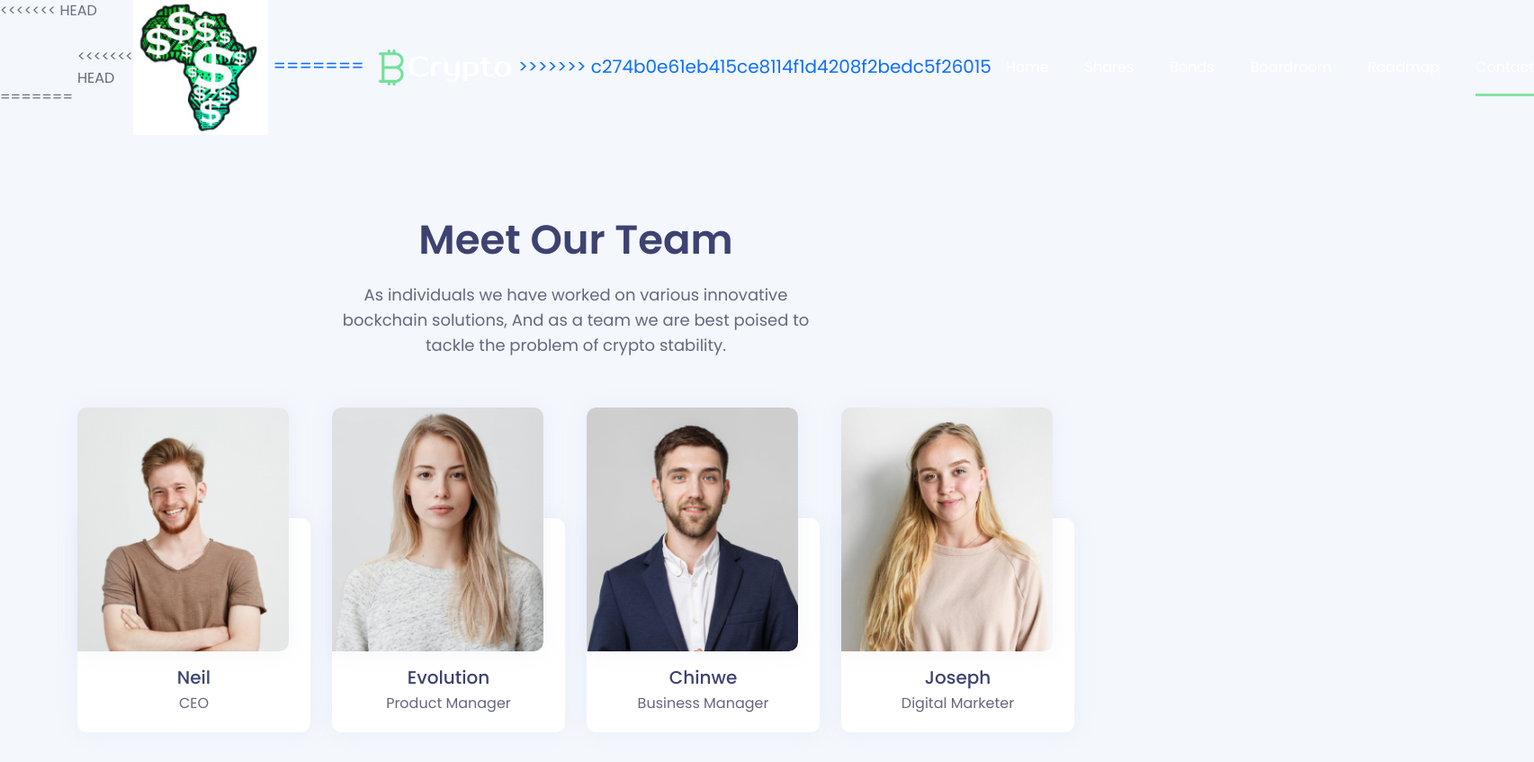
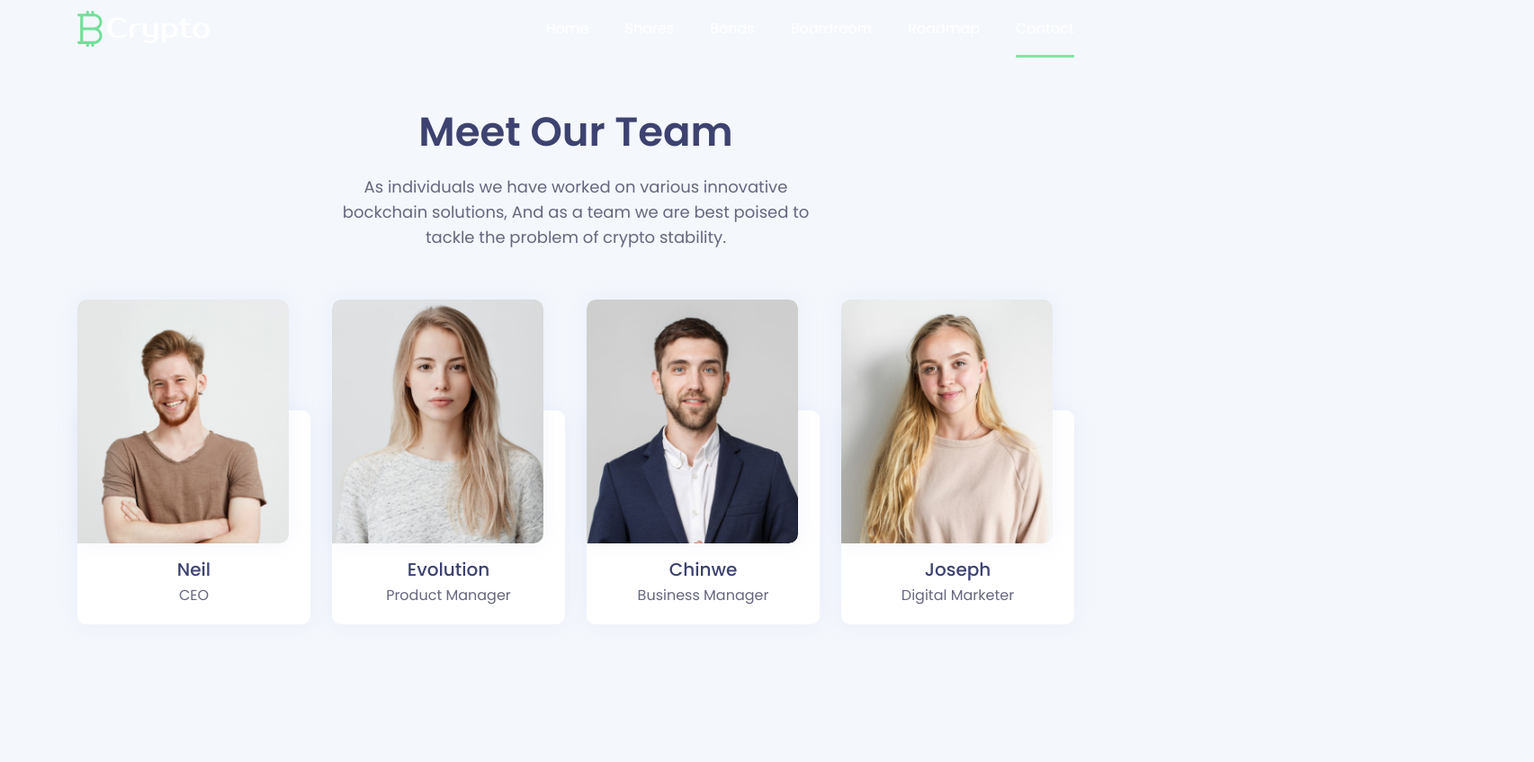
Before and after one commit to Brieke1987/binancemastergroup9-project, a plain HTML site: page contact.html in a window 1280 px wide. Shown: the top 847 px of the page at 90% size, 1705 px wide, since content can reach past the window. Drawn offline with Linux system fonts and the light colour scheme.

Commit message:
conflict resolved

```diff
--- a/contact.html
+++ b/contact.html
@@ -43,13 +43,8 @@
         <div class="row">
         <div class="col-lg-12">
         <nav class="navbar navbar-expand-lg">
-<<<<<<< HEAD
-        <a class="navbar-brand" href="../index.html">
-            <img src="images/african_dollar.jpg" alt="Logo">
-=======
         <a class="navbar-brand" href="./index4.html">
         <img src="assets/img/logo.svg" alt="Logo">
->>>>>>> c274b0e61eb415ce8114f1d4208f2bedc5f26015
         </a>
         <button class="navbar-toggler" type="button" data-toggle="collapse" data-target="#navbarSupportedContent" aria-controls="navbarSupportedContent" aria-expanded="false" aria-label="Toggle navigation">
         <span class="toggler-icon"></span>
@@ -84,9 +79,6 @@
         </div>
         </div>
     </header>
-<<<<<<< HEAD
-        <br><br><br><br>
-=======
     <section id="team-contact" class="team-section pt-120 pb-120">
         <div class="container">
         <div class="row">
@@ -173,7 +165,6 @@
         </div>
         </div>
         </section>
->>>>>>> c274b0e61eb415ce8114f1d4208f2bedc5f26015
         <section id="contact" class="contact-section pt-120 pb-105">
             <div class="container">
             <div class="row align-items-end">
```
